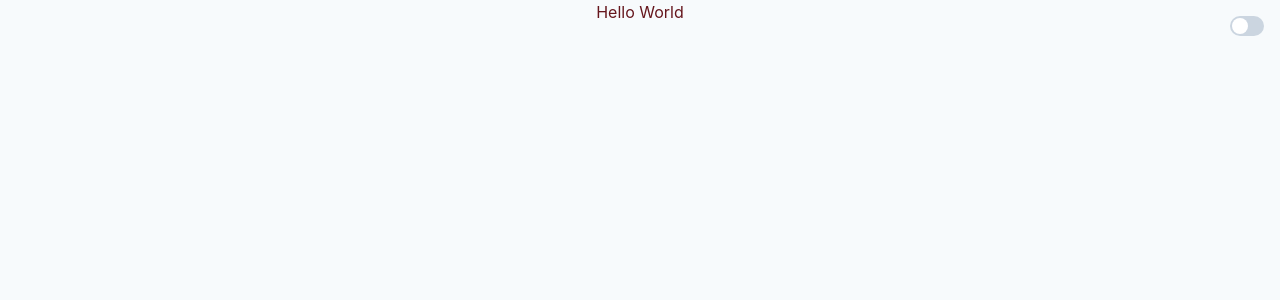
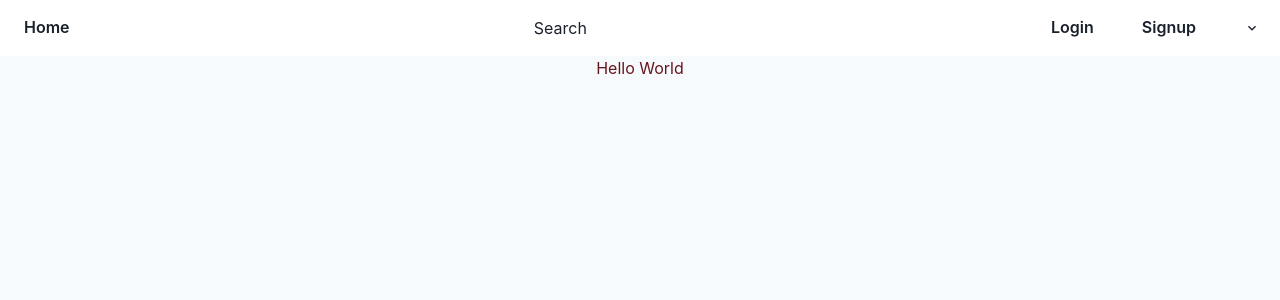
Before and after one commit to kunalx86/reddit-clone-app, a Next.js app: page / in a window 1280 px wide. Shown: the top 300 px of the page. Built offline with nearby package versions, Linux system fonts and the light colour scheme.

Commit message:
Responsive Navbar in place Drop down menu left

```diff
--- /dev/null
+++ b/src/components/Layout/index.tsx
@@ -0,0 +1,56 @@
+import { Box } from "@chakra-ui/layout";
+import { Flex, Button, Center, Spacer, IconButton } from "@chakra-ui/react";
+import React from "react";
+import NextLink from "next/link";
+import { ChevronDownIcon } from "@chakra-ui/icons";
+
+type Props = {
+
+};
+
+const Navbar: React.FC<Props> = ({ children }) => {
+  return (
+    <>
+      <Box direction="row">
+        <Flex alignItems="center" justifyContent="flex-start" direction="row">
+          <Flex padding={2}>
+            <NextLink href="/">
+              <Button variant="ghost" as="a" aria-label="Home">
+                Home
+              </Button>
+            </NextLink>
+          </Flex>
+          <Center width="100%">
+            <Flex direction="row" justifyContent="space-between">
+              {/* TODO: Insert search bar here */}
+              Search
+            </Flex>
+          </Center>
+          <Spacer />
+          <Flex display={['none', 'none', 'flex', 'flex']}>
+            <Flex padding={2}>
+              <Button variant="ghost" as="button" aria-label="Home">
+                Login
+            </Button>
+            </Flex>
+            <Flex padding={2} mr={1}>
+              <Button variant="ghost" as="button" aria-label="Home">
+                Signup
+            </Button>
+            </Flex>
+          </Flex>
+          <Flex padding={2} alignItems="center" justifyContent="flex-end">
+            <IconButton
+              aria-label="Drop down menu"
+              variant="ghost"
+              icon={<ChevronDownIcon />}
+            />
+          </Flex>
+        </Flex>
+      </Box>
+      {children}
+    </>
+  )
+}
+
+export default Navbar;
--- a/src/components/chakra/DarkModeSwitch.tsx
+++ b/src/components/chakra/DarkModeSwitch.tsx
@@ -5,7 +5,6 @@ export const DarkModeSwitch = () => {
   const isDark = colorMode === 'dark'
   return (
     <Switch
-      position="fixed"
       top="1rem"
       right="1rem"
       color="green"
--- a/src/pages/_app.tsx
+++ b/src/pages/_app.tsx
@@ -1,4 +1,5 @@
 import { ChakraProvider, ColorModeProvider } from '@chakra-ui/react'
+import Layout from "../components/Layout";
 
 import theme from '../theme'
 
@@ -10,7 +11,9 @@ function MyApp({ Component, pageProps }) {
           useSystemColorMode: true,
         }}
       >
-        <Component {...pageProps} />
+        <Layout>
+          <Component {...pageProps} />
+        </Layout>
       </ColorModeProvider>
     </ChakraProvider>
   )
--- a/src/pages/_document.tsx
+++ b/src/pages/_document.tsx
@@ -5,7 +5,9 @@ export default class Document extends NextDocument {
   render() {
     return (
       <Html>
-        <Head />
+        <Head>
+          <title>Reddit Clone</title>
+        </Head>
         <body>
           {/* Make Color mode to persists when you refresh the page. */}
           <ColorModeScript />
--- a/src/pages/index.tsx
+++ b/src/pages/index.tsx
@@ -1,18 +1,11 @@
-import { Container } from '../components/chakra/Container'
-import { DarkModeSwitch } from '../components/chakra/DarkModeSwitch'
-import Head from 'next/head'
+import { Container } from '../components/chakra/Container';
+import { DarkModeSwitch } from '../components/chakra/DarkModeSwitch';
 
 const Index = () => {
   return (
-    <>
-    <Head>
-      <title>Reddit</title>
-    </Head>
-      <Container height="100vh">
-        Hello World
-        <DarkModeSwitch />
-      </Container>
-    </>
+    <Container height="100vh">
+      Hello World
+    </Container>
   )
 }
 
```
Also changed, not shown: package.json (+7 -1 lines), 1 other file (tests, documents, lock files or other folders).
